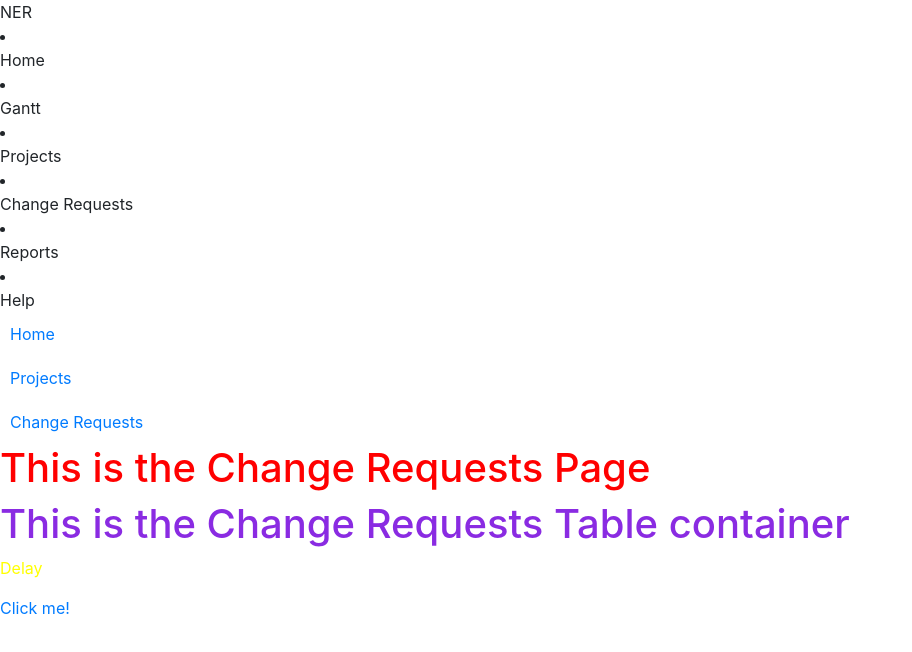
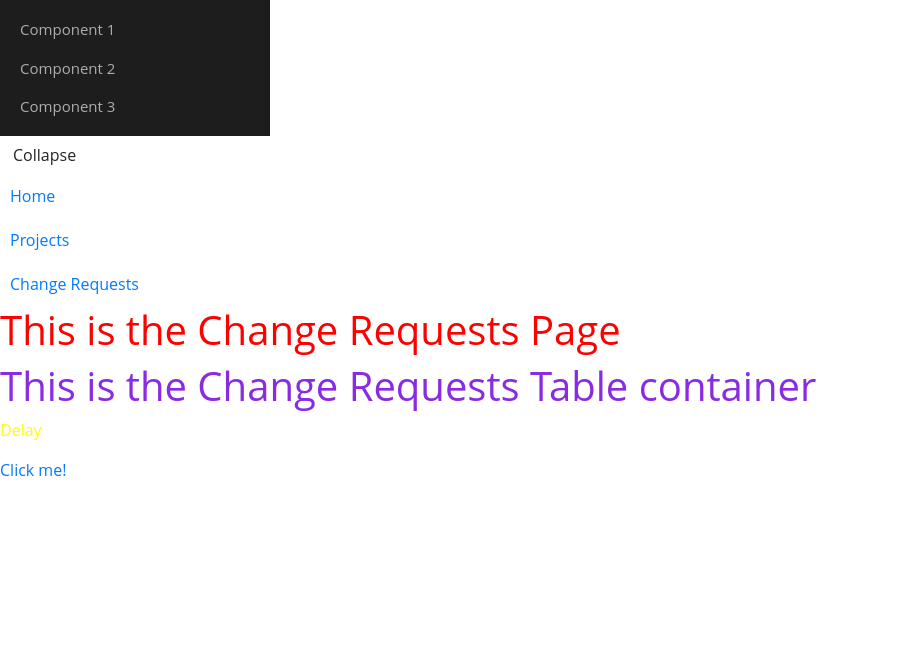
Before and after one commit to Northeastern-Electric-Racing/PM-Dashboard-v2, a React (Create React App) app: page /change-requests in a window 1280 px wide. Shown: the top 652 px of the page, without its empty margins (0-912 px from the left). Built offline with nearby package versions, Linux system fonts and the light colour scheme.

Commit message:
add styling

```diff
--- a/src/components/sidebar/sidebar.module.css
+++ b/src/components/sidebar/sidebar.module.css
@@ -1,2 +1,41 @@
-.Bar-Header {
+* {
+  box-sizing: border-box;
 }
+body {
+  font-family: 'Open Sans', sans-serif;
+  height: 100vh;
+  margin: 0;
+}
+
+#root {
+  height: 100%;
+}
+
+.layout {
+  display: flex;
+  height: 100%;
+}
+
+.layout .content {
+  background-color: #bec4de;
+  padding: 20px;
+  flex-grow: 1;
+}
+
+a.btn {
+  display: inline-block;
+  margin: 10px 0;
+  padding: 8px 20px;
+  background-color: #fff;
+  text-decoration: none;
+  color: #000;
+  box-shadow: 1px 1px 4px #8990ad;
+  width: 100px;
+  text-align: center;
+  border-radius: 4px;
+  font-size: 0.9rem;
+}
+
+a.btn:hover {
+  background-color: #f1f1f1;
+}
--- a/src/components/sidebar/sidebar.tsx
+++ b/src/components/sidebar/sidebar.tsx
@@ -1,11 +1,33 @@
-import React from 'react';
+import { useState } from 'react';
+import 'react-pro-sidebar/dist/css/styles.css'
 import './sidebar.module.css';
-import { MenuItem, ProSidebar, SidebarHeader, SidebarContent } from 'react-pro-sidebar';
-
+import { MenuItem, ProSidebar, Menu, SidebarHeader, SidebarContent } from 'react-pro-sidebar';
+import { Link } from 'react-router-dom';
 
 const Sidebar = () => {
+    const [collapsed, setCollapsed] = useState(false);
     return (
-        <ProSidebar
+        <div className="layout">
+      <aside>
+        <ProSidebar collapsed={collapsed}>
+          <Menu iconShape="square">
+            <MenuItem>Component 1</MenuItem>
+            <MenuItem>Component 2</MenuItem>
+            <MenuItem>Component 3</MenuItem>
+          </Menu>
+        </ProSidebar>
+      </aside>
+      <main className="content">
+        <div>
+          <a href="!#" className="btn" onClick={() => setCollapsed(!collapsed)}>
+            Collapse
+          </a>
+        </div>
+      </main>
+    </div>
+
+        /* <div className="layout">
+            <ProSidebar
             toggled={true}
         >
             <SidebarHeader>
@@ -18,7 +40,7 @@ const Sidebar = () => {
                     Home
                 </MenuItem>
                 <MenuItem>
-                        Gantt
+                    Gantt
                 </MenuItem>
                 <MenuItem>
                     Projects
@@ -35,6 +57,7 @@ const Sidebar = () => {
             </SidebarContent>
 
         </ProSidebar>
+        </div> */
     )
 }
 
```
Also changed, not shown: src/components/sidebar/custom.scss (added, +10 -0 lines).
